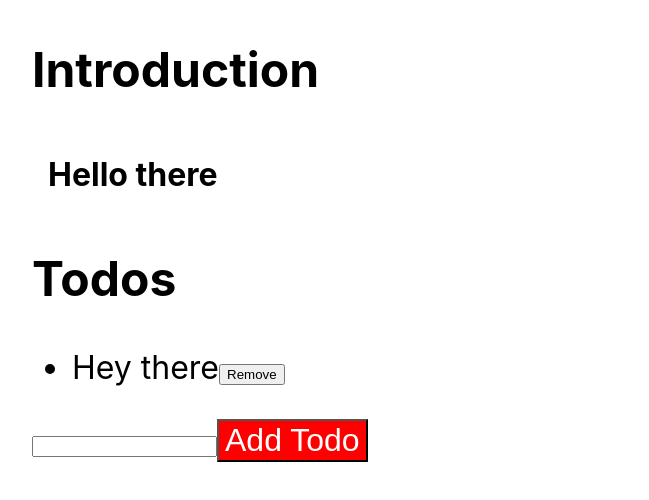
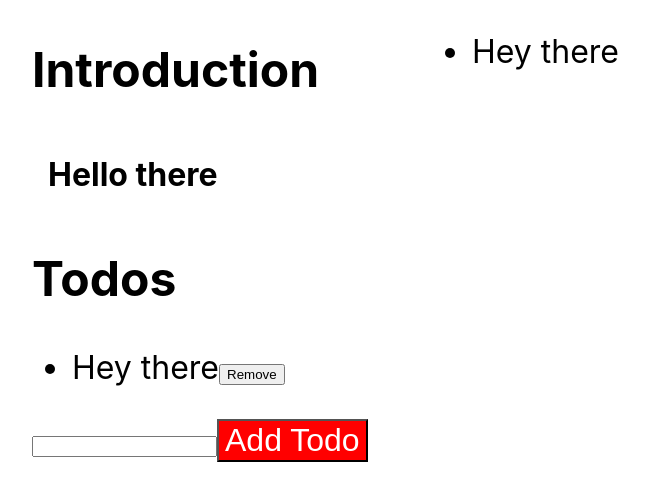
Before and after one commit to kirby-santos/Typescript-React-Practice, a React (Create React App) app: page / in a window 1280 px wide. Shown: the top 500 px of the page, without its empty margins (208-857 px from the left). Built offline with nearby package versions, Linux system fonts and the light colour scheme.

Commit message:
Use context

```diff
--- a/src/App.tsx
+++ b/src/App.tsx
@@ -1,5 +1,5 @@
 import React, {useCallback, useRef} from 'react';
-import {useTodos} from "./useTodos.tsx";
+import {useTodos, useAddTodo, useRemoveTodo, TodosProvider} from "./useTodos.tsx";
 import './App.css';
 
 const Heading = ({ title }: { title: string }) =>
@@ -49,10 +49,10 @@
 }
 
 function App() {
+  const todos = useTodos();
+  const addTodo = useAddTodo();
+  const removeTodo = useRemoveTodo();
 
-  const { todos, addTodo, removeTodo} = useTodos([
-    {id: 0, text: "Hey there", done: false}
-  ]);
 
   const newTodoRef = useRef<HTMLInputElement>(null);
 
@@ -90,4 +90,34 @@
   );
 }
 
-export default App;
+const JustShowTodos = () => {
+  const todos = useTodos();
+  return (
+    <UL
+      items = {todos}
+      itemClick={() => {}}
+      render={(todo) => (
+        <>
+          {todo.text}
+        </>
+      )}
+    />
+  );
+}
+
+
+const AppWrapper = () => (
+  <TodosProvider initialTodos={[{
+    id: 0, text: "Hey there", done: false
+  }]}>
+    <div style={{
+      display: "grid",
+      gridTemplateColumns: "50% 50%",
+    }}>
+      <App></App>
+      <JustShowTodos />
+    </div>
+  </TodosProvider>
+)
+
+export default AppWrapper;
--- a/src/useTodos.tsx
+++ b/src/useTodos.tsx
@@ -1,4 +1,4 @@
-import {useReducer, useCallback} from 'react';
+import {useReducer, useCallback, createContext, useContext} from 'react';
 
 type ActionType =
   | {type: "ADD", text: string}
@@ -10,7 +10,15 @@
     text: string;
 }
 
-export function useTodos(initialTodos: Todo[]) : {
+type UseTodosManagerResult = ReturnType<typeof useTodosManager>;
+
+const TodoContext = createContext<UseTodosManagerResult>({
+    todos: [],
+    addTodo: () => {},
+    removeTodo: () => {},
+});
+
+export function useTodosManager(initialTodos: Todo[]) : {
     todos: Todo[];
     addTodo: (text: string) => void;
     removeTodo: (id: number) => void;
@@ -49,3 +57,26 @@
 
       return {todos, addTodo, removeTodo};
 }
+
+export const TodosProvider: React.FunctionComponent<{
+    initialTodos: Todo[]
+}> = ({ initialTodos, children }) => (
+    <TodoContext.Provider value={useTodosManager(initialTodos)}>
+        {children}
+    </TodoContext.Provider>
+);
+
+export const useTodos = ():Todo[] => {
+    const { todos } = useContext(TodoContext);
+    return todos;
+}
+
+export const useAddTodo = ():UseTodosManagerResult["addTodo"] => {
+    const { addTodo } = useContext(TodoContext);
+    return addTodo;
+}
+
+export const useRemoveTodo = ():UseTodosManagerResult["removeTodo"] => {
+    const { removeTodo } = useContext(TodoContext);
+    return removeTodo;
+}
```
